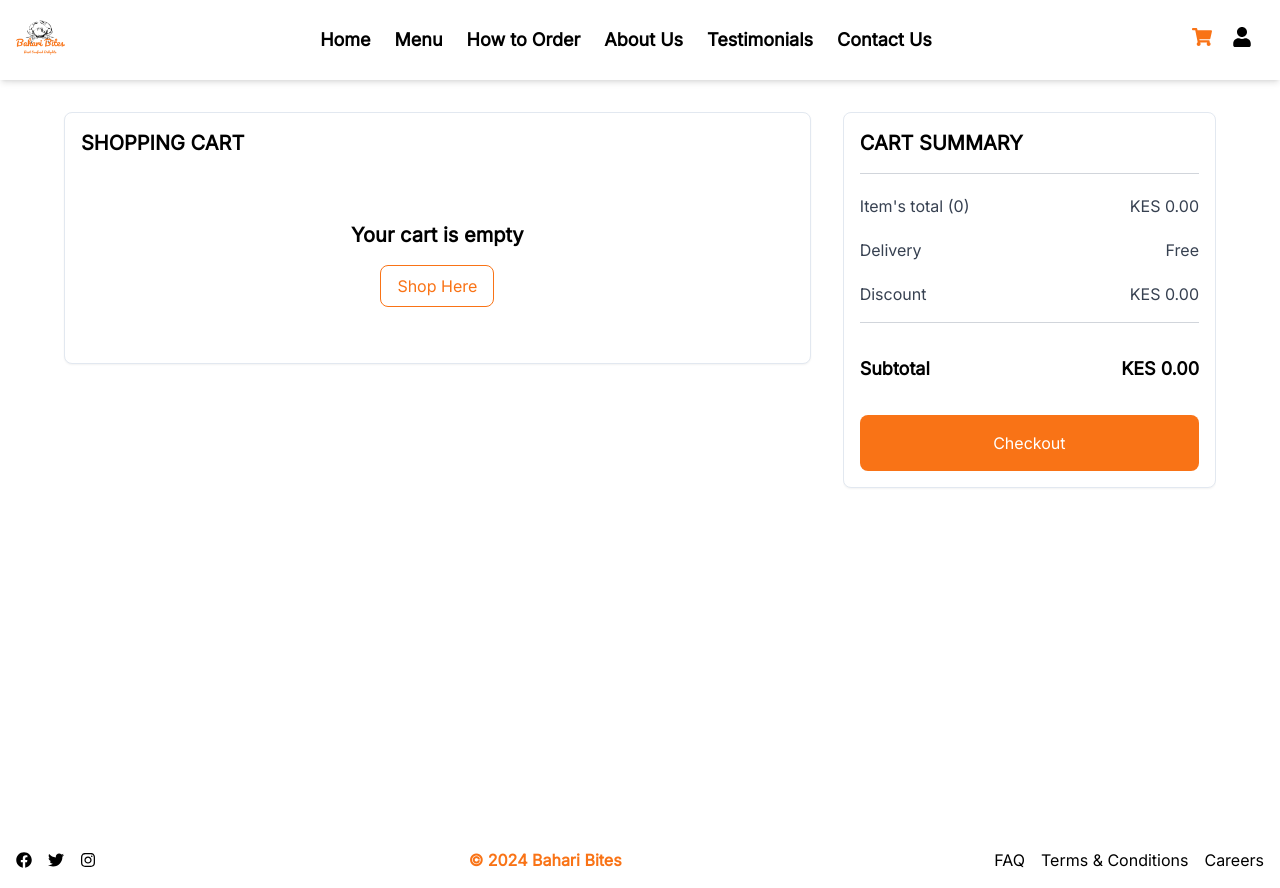
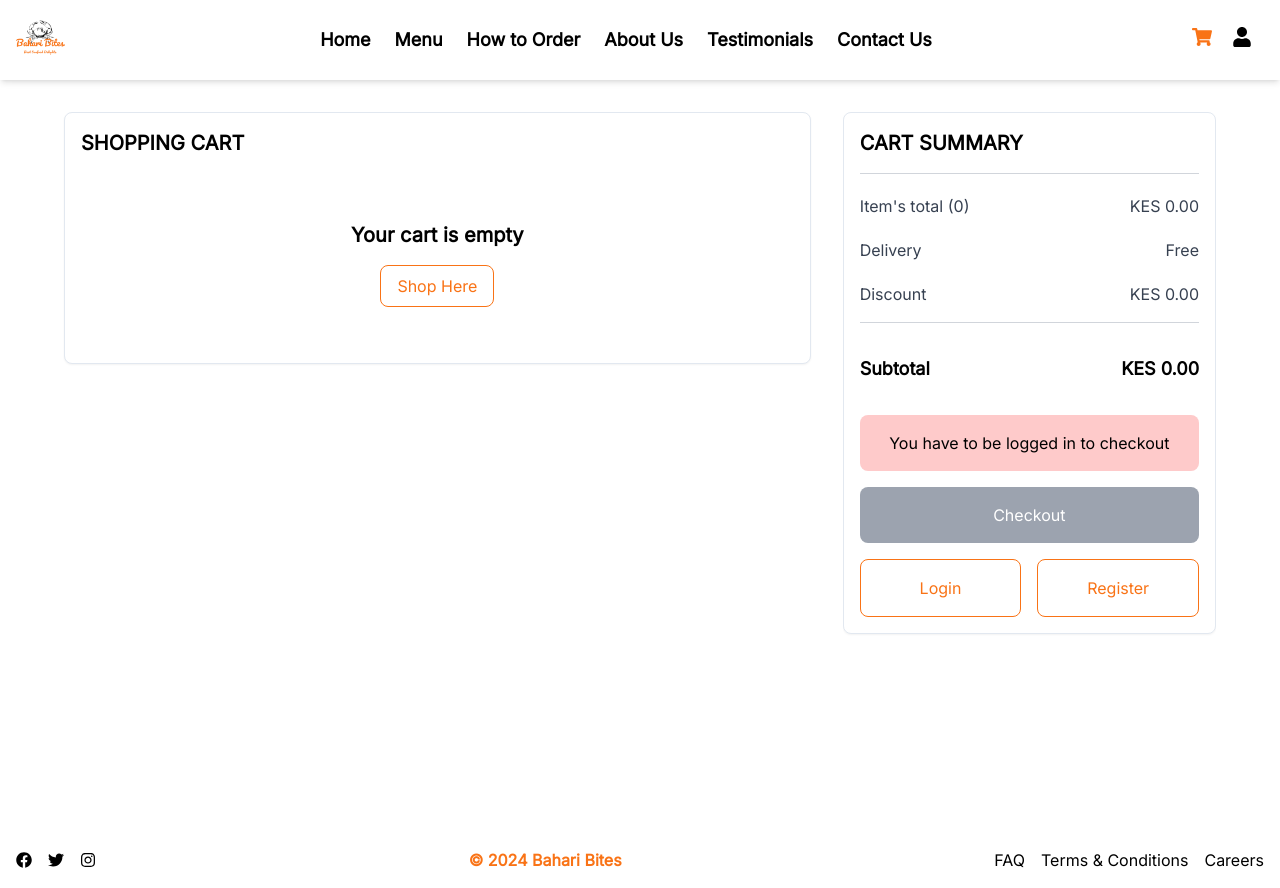
Before and after one commit to Kimoney/bahari-bites-frontend, a React (Vite) app: page /cart in a window 1280 px wide. Built offline with nearby package versions, Linux system fonts and the light colour scheme.

Commit message:
feat: Cart Side card conditionally renders the checkout button.

```diff
--- a/src/components/SidebarCheckout/SidebarCheckout.jsx
+++ b/src/components/SidebarCheckout/SidebarCheckout.jsx
@@ -1,7 +1,10 @@
 import React from 'react';
 import { Link } from 'react-router-dom';
+import { useAuth } from '../../context/AuthContext';
 
 const SidebarCheckout = ({ totalPrice, cart }) => {
+  const { authState } = useAuth();
+
   return (
     <div className="bg-white border border-slate-200 rounded-lg shadow-sm p-4">
       <div className="border-b border-gray-300 pb-4 mb-4">
@@ -23,12 +26,35 @@ const SidebarCheckout = ({ totalPrice, cart }) => {
         <p className="font-bold text-lg">Subtotal</p>
         <p className="font-bold text-lg">KES {totalPrice.toFixed(2)}</p>
       </div>
-      <div className="flex justify-center mt-8">
-        <Link to="/summary" className="w-full">
-          <button className="bg-orange-500 text-white p-4 rounded-lg w-full">
-            Checkout
-          </button>
-        </Link>
+      <div className="flex flex-col justify-center mt-8 gap-4">
+        {authState.isAuthenticated ? (
+          <Link to="/summary" className="w-full">
+            <button className="bg-orange-500 text-white p-4 rounded-lg w-full">
+              Checkout
+            </button>
+          </Link>
+        ) : (
+          <>
+            <button className="bg-red-200 p-4 rounded-lg w-full cursor-not-allowed" disabled>
+              You have to be logged in to checkout
+            </button>
+            <button className="bg-gray-400 text-white p-4 rounded-lg w-full cursor-not-allowed" disabled>
+              Checkout
+            </button>
+            <div className="flex gap-4">
+              <Link to="/login" className="w-1/2">
+                <button className="border border-orange-500 text-orange-500 hover:text-white hover:bg-orange-500 p-4 rounded-lg w-full">
+                  Login
+                </button>
+              </Link>
+              <Link to="/register" className="w-1/2">
+                <button className="border border-orange-500 text-orange-500 hover:text-white hover:bg-orange-500 p-4 rounded-lg w-full">
+                  Register
+                </button>
+              </Link>
+            </div>
+          </>
+        )}
       </div>
     </div>
   );
```
